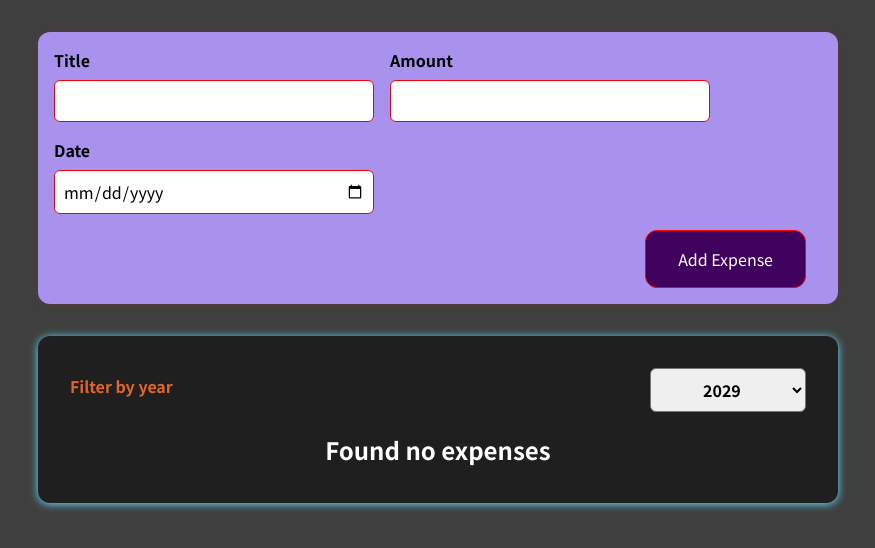
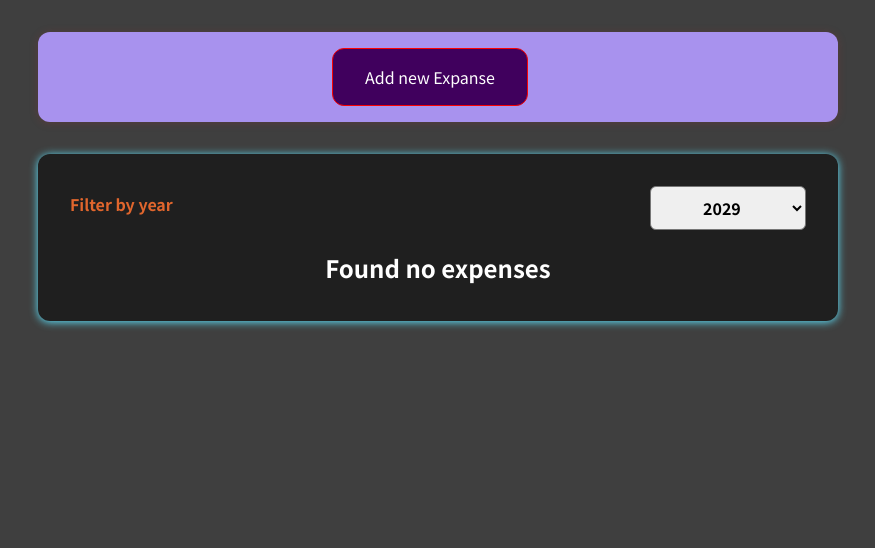
Before and after one commit to Rbravolibtech/3-React-start-project, a React (Create React App) app: page / in a window 1280 px wide. Shown: the top 548 px of the page, without its empty margins (202-1077 px from the left). Built offline with nearby package versions, Linux system fonts and the light colour scheme.

Commit message:
90 react adding conditional return

```diff
--- a/src/components/NewExpense/ExpenseForm.js
+++ b/src/components/NewExpense/ExpenseForm.js
@@ -87,6 +87,9 @@
 				</div>
 			</div>
 			<div className="new-expense__actions">
+				<button type="button" onClick={props.onCancel}>
+					Cancel
+				</button>
 				<button type="submit">Add Expense</button>
 			</div>
 		</form>
--- a/src/components/NewExpense/NewExpense.js
+++ b/src/components/NewExpense/NewExpense.js
@@ -1,20 +1,39 @@
-import React from "react";
+import React, { useState } from "react";
 
 import ExpenseForm from "./ExpenseForm";
 import "./NewExpense.css";
 
 const NewExpense = (props) => {
-	const onSaveExpenseDataHandler = (enteredExpenseData) => {
+	const [isEditing, setIsEditing] = useState(false);
+
+	const saveExpenseDataHandler = (enteredExpenseData) => {
 		const expenseData = {
 			...enteredExpenseData,
 			id: Math.random().toString(),
 		};
 		props.onAddExpense(expenseData);
+		setIsEditing(false);
+	};
+
+	const startEditingHandler = () => {
+		setIsEditing(true);
+	};
+
+	const stopEditingHandler = () => {
+		setIsEditing(false);
 	};
 
 	return (
 		<div className="new-expense">
-			<ExpenseForm onSaveExpenseData={onSaveExpenseDataHandler} />
+			{!isEditing && (
+				<button onClick={startEditingHandler}>Add new Expanse</button>
+			)}
+			{isEditing && (
+				<ExpenseForm
+					onSaveExpenseData={saveExpenseDataHandler}
+					onCancel={stopEditingHandler}
+				/>
+			)}
 		</div>
 	);
 };
```
